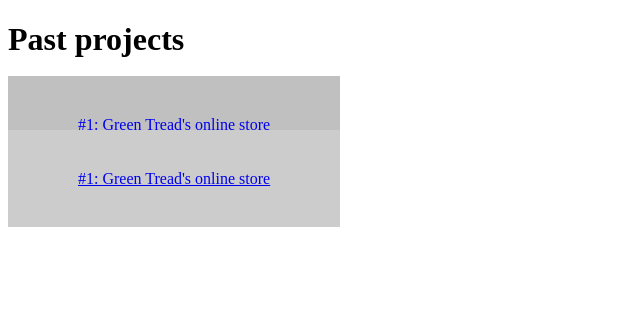
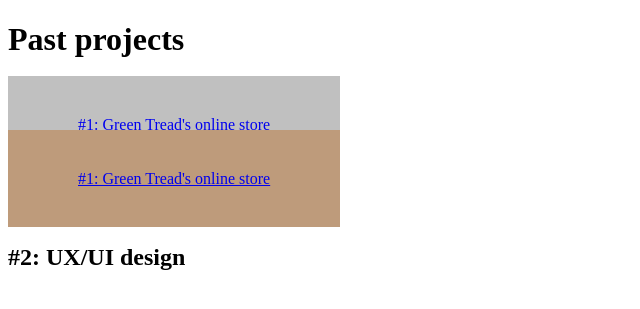
Before and after one commit to juhannakim/juhannakim.github.io, a Jekyll site: the page built from index.html, in a window 1280 px wide. Shown: the top 309 px of the page, without its empty margins (0-640 px from the left). Built offline with Jekyll 4.4.1, drawn with Linux system fonts in a browser that asks for light colours; nearby versions of some CDN libraries; a script that is not in the unit is left out.

Commit message:
Add project 2 toggle button

```diff
--- a/index.html
+++ b/index.html
@@ -81,6 +81,9 @@ the new design, highlighting each heuristic principle applied to the latter.<br>
 </div>
 </div>
 
-<a href="javascript:toggleDiv('project2');" style="background-color: #ccc; padding: 40px 70px;"> #1: Green Tread's online store</a>
+<a href="javascript:toggleDiv('project2');" style="background-color: #be9b7b; padding: 40px 70px;"> #1: Green Tread's online store</a>
+<br>
+<br>
 <br>
 <div id="project2">
+<h2> #2: UX/UI design </h2>
```
